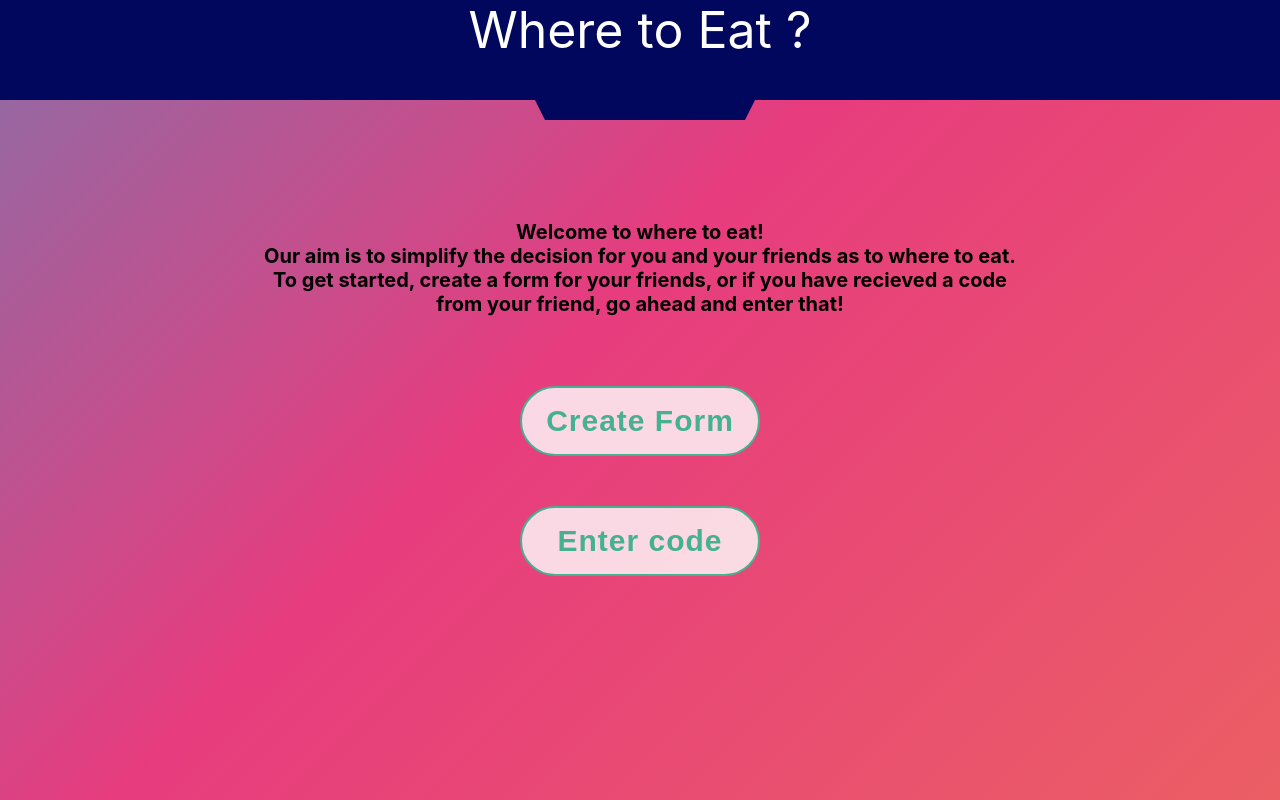
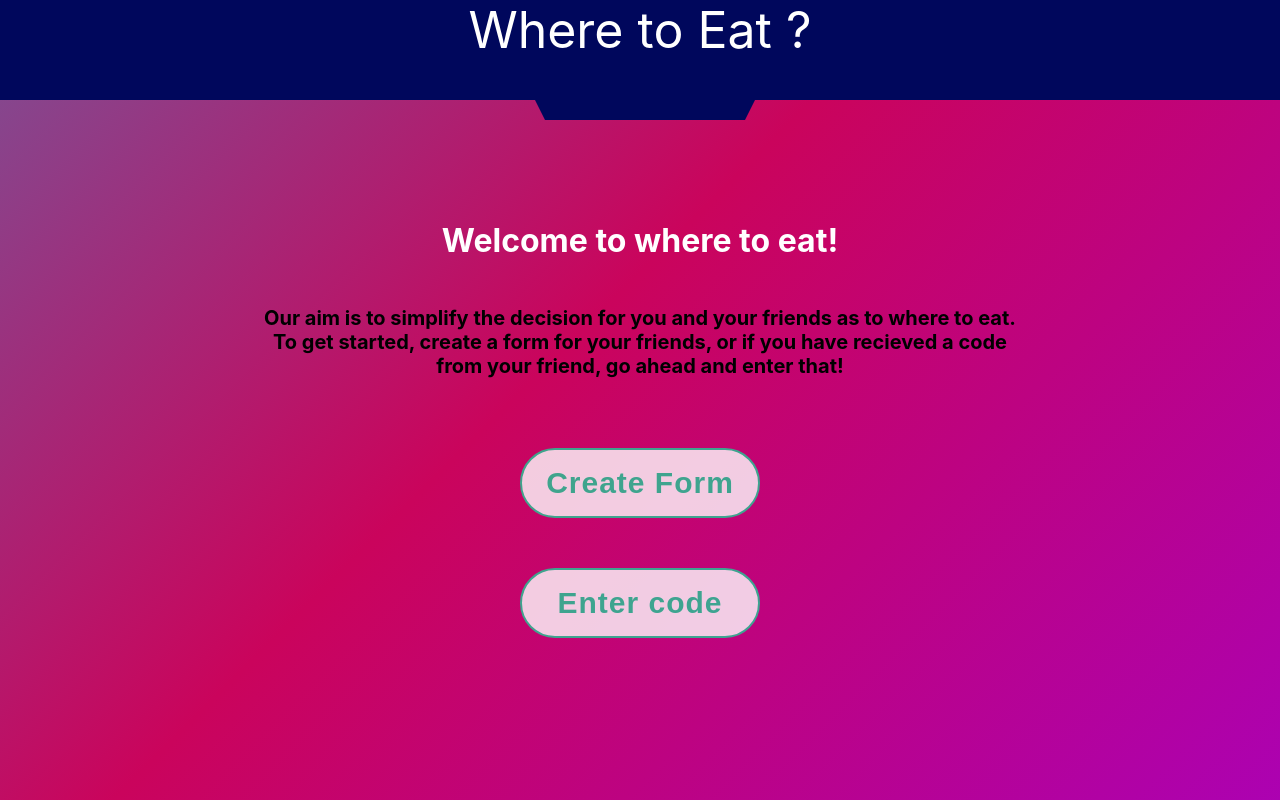
Before and after one commit to ktech99/whereToEat, a React (Create React App) app in the folder src/main/resources/: page / in a window 1280 px wide. Built offline with nearby package versions, Linux system fonts and the light colour scheme.

Commit message:
add change animation

```diff
--- a/src/main/resources/src/App.css
+++ b/src/main/resources/src/App.css
@@ -69,8 +69,8 @@
   font-weight: bold;
   cursor: pointer;
   transition: all 0.25s ease;
-  margin-left: auto;
-  margin-right: auto;
+  margin-left: 25px;
+  margin-right: 25px;
   margin-top: 50px;
   variant :outlined;
   -webkit-animation: fadein 10s; /* Safari, Chrome and Opera > 12.1 */
@@ -117,6 +117,17 @@
 
 }
 
+/*Test for button change*/
+.change {
+  width : 0px;
+  transition: width 0.5s ease-out;
+}
+.change2 {
+  width : 200px;
+  transition: width 0.5s ease-out;
+}
+/*end test for button change*/
+
 .summaryPara{
   font-size: 20px;
   color: black;
--- a/src/main/resources/src/App.js
+++ b/src/main/resources/src/App.js
@@ -10,7 +10,8 @@ class App extends Component {
                     <div className='seal'/>
                 </div>
                 <div className={"buttons"}>
-                    <p className={"summaryPara"}>Welcome to where to eat!
+                    <h1>Welcome to where to eat!</h1>
+                    <p className={"summaryPara"}>
                         <br/>
                         Our aim is to simplify the decision for you and your
                         friends as to where to eat.
@@ -20,13 +21,30 @@ class App extends Component {
                         <br/>
                         from your friend, go ahead and enter that!
                     </p>
-                    <button className={"button-submit"}>Create Form</button>
+                    <button id="createButton" className={"button-submit"}>Create
+                        Form
+                    </button>
                     <br/>
-                    <button className={"button-submit"}>Enter code</button>
+                    <button className={"button-submit"} onClick={test}>Enter
+                        code
+                    </button>
 
                 </div>
             </div>
         );
+
+        function test() {
+            var create = document.getElementById("createButton");
+            // create.classList.remove("button-submit");
+            create.innerText = "";
+            create.classList.add("change");
+            //TODO: Make into text box with button
+            //add delay to changing classes
+            setTimeout(function () {
+                create.classList.add("change2");
+            }, (2 * 1000));
+
+        }
     }
 }
 
--- a/src/main/resources/src/index.css
+++ b/src/main/resources/src/index.css
@@ -8,7 +8,7 @@ body {
     -moz-osx-font-smoothing: grayscale;
     height: 90vh;
     color: #fff;
-    background: linear-gradient(-45deg, #EE7752, #E73C7E, #23A6D5, #23D5AB);
+    background: linear-gradient(-45deg, #9700ee, #ca045c, #23A6D5, #23D5AB);
     background-size: 300% 300%;
     -webkit-animation: Gradient 15s ease infinite;
     -moz-animation: Gradient 15s ease infinite;
```
